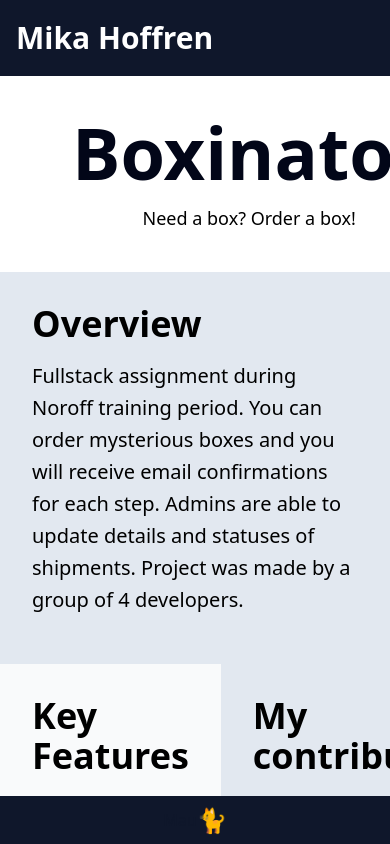
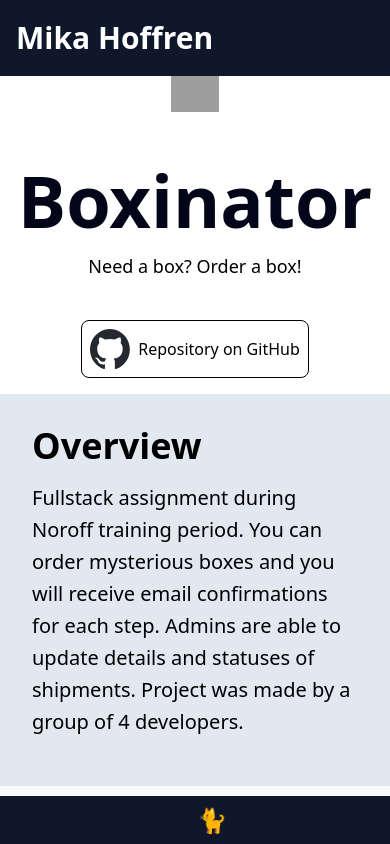
Before and after one commit to hoffrenm/showcase, a React (Vite) app: page / in a window 390 px wide. Both pictures are taken after a click on the element 195 px from the left and 726 px from the top of the page. Built offline with nearby package versions, Linux system fonts and the light colour scheme; grey boxes are pictures that could not be loaded.

Commit message:
Get scaling work for small screens

```diff
--- a/src/components/project/ProjectFeatures.jsx
+++ b/src/components/project/ProjectFeatures.jsx
@@ -1,8 +1,8 @@
 const ProjectFeatures = ({ features, contributions }) => {
   return (
-    <section className="flex flex-row">
+    <section className="grid grid-cols-1 xl:grid-cols-2">
       {features && (
-        <div className="container bg-gray-50 mx-auto p-8 pb-12">
+        <div className="w-full bg-gray-50 mx-auto p-8 pb-12">
           <h2 className="text-4xl font-bold mb-8">Key Features</h2>
           <ul className="space-y-2 list-disc list-inside">
             {features.map((feature, index) => (
@@ -14,7 +14,7 @@ const ProjectFeatures = ({ features, contributions }) => {
         </div>
       )}
       {contributions && (
-        <div className="container bg-slate-200 mx-auto p-8 pb-12">
+        <div className="w-full bg-slate-200 mx-auto p-8 pb-12">
           <h2 className="text-4xl font-bold mb-8">My contributions</h2>
           <ul className="space-y-2 list-disc list-inside">
             {contributions.map((feature, index) => (
--- a/src/components/project/ProjectHeader.jsx
+++ b/src/components/project/ProjectHeader.jsx
@@ -4,8 +4,8 @@ const ProjectHeader = ({ title, description, link }) => {
   const navigate = useNavigate();
 
   return (
-    <div className="flex flex-row items-center align-middle justify-between">
-      <div className="m-4 size-16 hover:scale-105">
+    <div className="flex flex-col md:flex-row items-center align-middle justify-between transition-all">
+      <div className="size-12 hover:scale-105">
         <div
           onClick={() => navigate(-1)}
           className="cursor-pointer align-middle "
@@ -20,9 +20,9 @@ const ProjectHeader = ({ title, description, link }) => {
         </div>
       </div>
       <a href={link} target="_blank">
-        <div className="flex flex-row gap-2 p-2 items-center border-2 hover:bg-gray-100 border-gray-200 rounded-lg border-lg">
+        <div className="min-h-6 flex flex-row gap-2 p-2 mb-4 items-center border-1 hover:bg-gray-200 border-black rounded-lg border-lg">
           <div>
-            <img src={"/showcase/github.svg"} className="size-12" />
+            <img src={"/showcase/github.svg"} className="size-10" />
           </div>
           <div>
             <p>Repository on GitHub</p>
```
